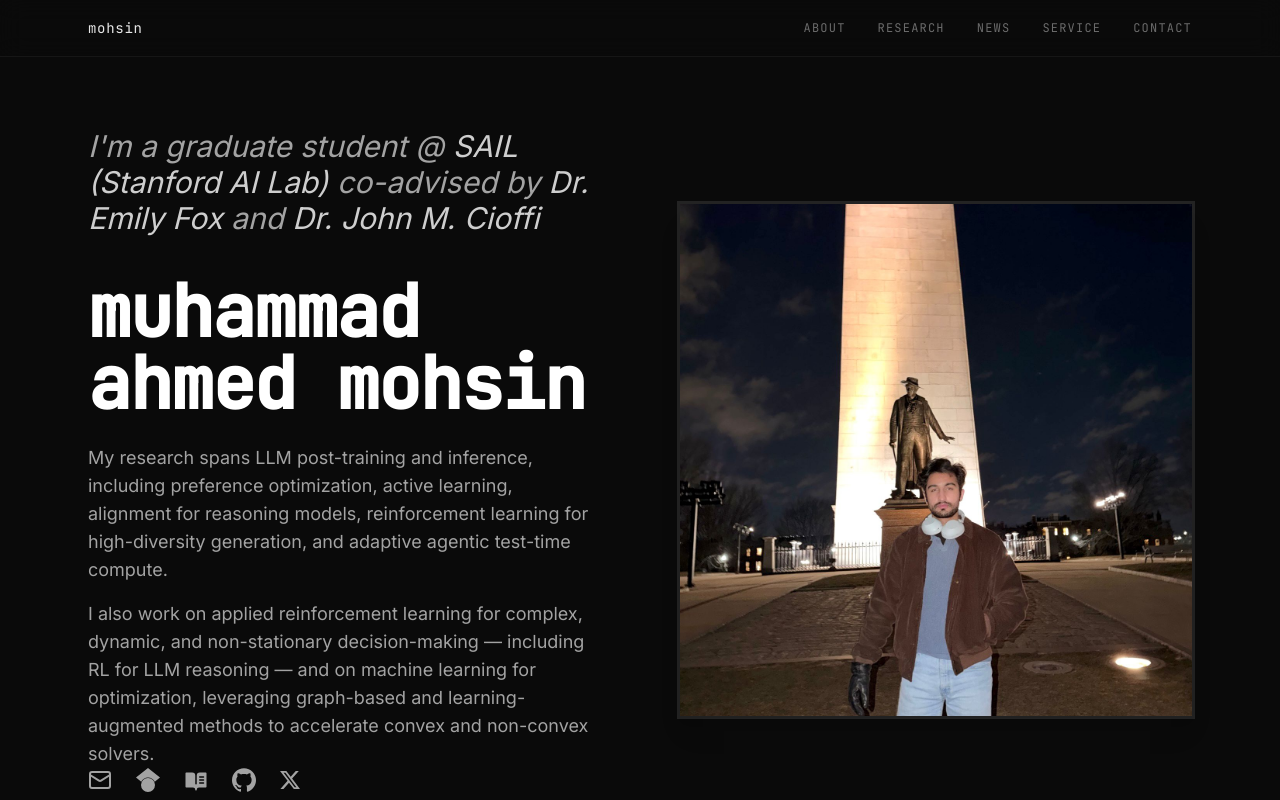
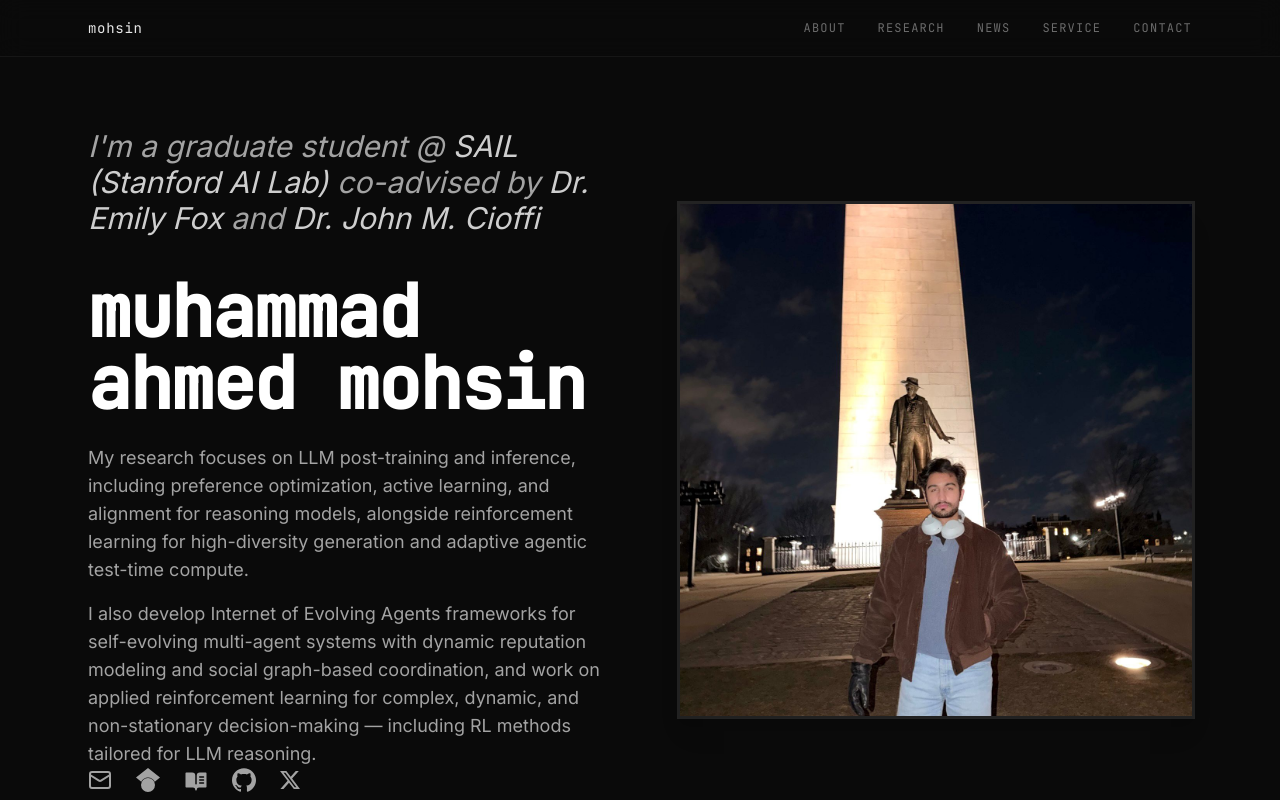
Before and after one commit to ahmd-mohsin/ahmd-mohsin.github.io, a Next.js app: page / in a window 1280 px wide. Shown: the top 800 px of the page. Built offline with nearby package versions, Linux system fonts and the light colour scheme.

Commit message:
[minor] Made changes

```diff
--- a/src/components/HeroSection.tsx
+++ b/src/components/HeroSection.tsx
@@ -88,11 +88,11 @@ export function HeroSection() {
               className="space-y-4"
             >
               <p className="text-base md:text-lg text-muted-foreground leading-relaxed max-w-2xl mx-auto md:mx-0">
-                My research spans LLM post-training and inference, including preference optimization, active learning, alignment for reasoning models, reinforcement learning for high-diversity generation, and adaptive agentic test-time compute.
+                My research focuses on LLM post-training and inference, including preference optimization, active learning, and alignment for reasoning models, alongside reinforcement learning for high-diversity generation and adaptive agentic test-time compute.
               </p>
 
               <p className="text-base md:text-lg text-muted-foreground leading-relaxed max-w-2xl mx-auto md:mx-0 mb-10">
-                I also work on applied reinforcement learning for complex, dynamic, and non-stationary decision-making — including RL for LLM reasoning — and on machine learning for optimization, leveraging graph-based and learning-augmented methods to accelerate convex and non-convex solvers.
+                I also develop Internet of Evolving Agents frameworks for self-evolving multi-agent systems with dynamic reputation modeling and social graph-based coordination, and work on applied reinforcement learning for complex, dynamic, and non-stationary decision-making — including RL methods tailored for LLM reasoning.
               </p>
             </motion.div>
 
@@ -100,7 +100,7 @@ export function HeroSection() {
             <motion.div
               initial={{ opacity: 0, y: 20 }}
               animate={{ opacity: 1, y: 0 }}
-              transition={{ delay: 0.3, duration: 0.6 }}
+              transition={{ delay: 0.4, duration: 0.6 }}
               className="flex flex-wrap items-center justify-center md:justify-start gap-6"
               data-no-custom-cursor
             >
```
